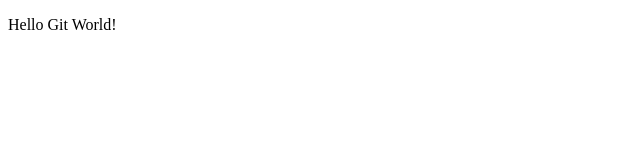
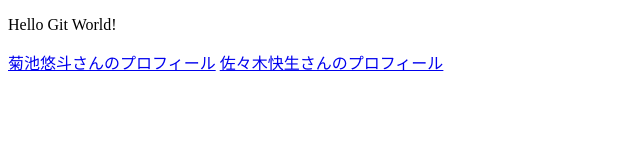
Before and after one commit to KikuchiYuto99/pw_2, a plain HTML site: page index.html in a window 1280 px wide. Shown: the whole page, without its empty margins (0-640 px from the left). Drawn offline with Linux system fonts and the light colour scheme.

Commit message:
index.htmlの編集

```diff
--- a/index.html
+++ b/index.html
@@ -7,5 +7,7 @@
 </head>
 <body>
 	<p>Hello Git World!</p>
+	<a href="profile_A.html">菊池悠斗さんのプロフィール</a>
+	<a href="profile_B.html">佐々木快生さんのプロフィール</a>
 </body>
 </html>
```
